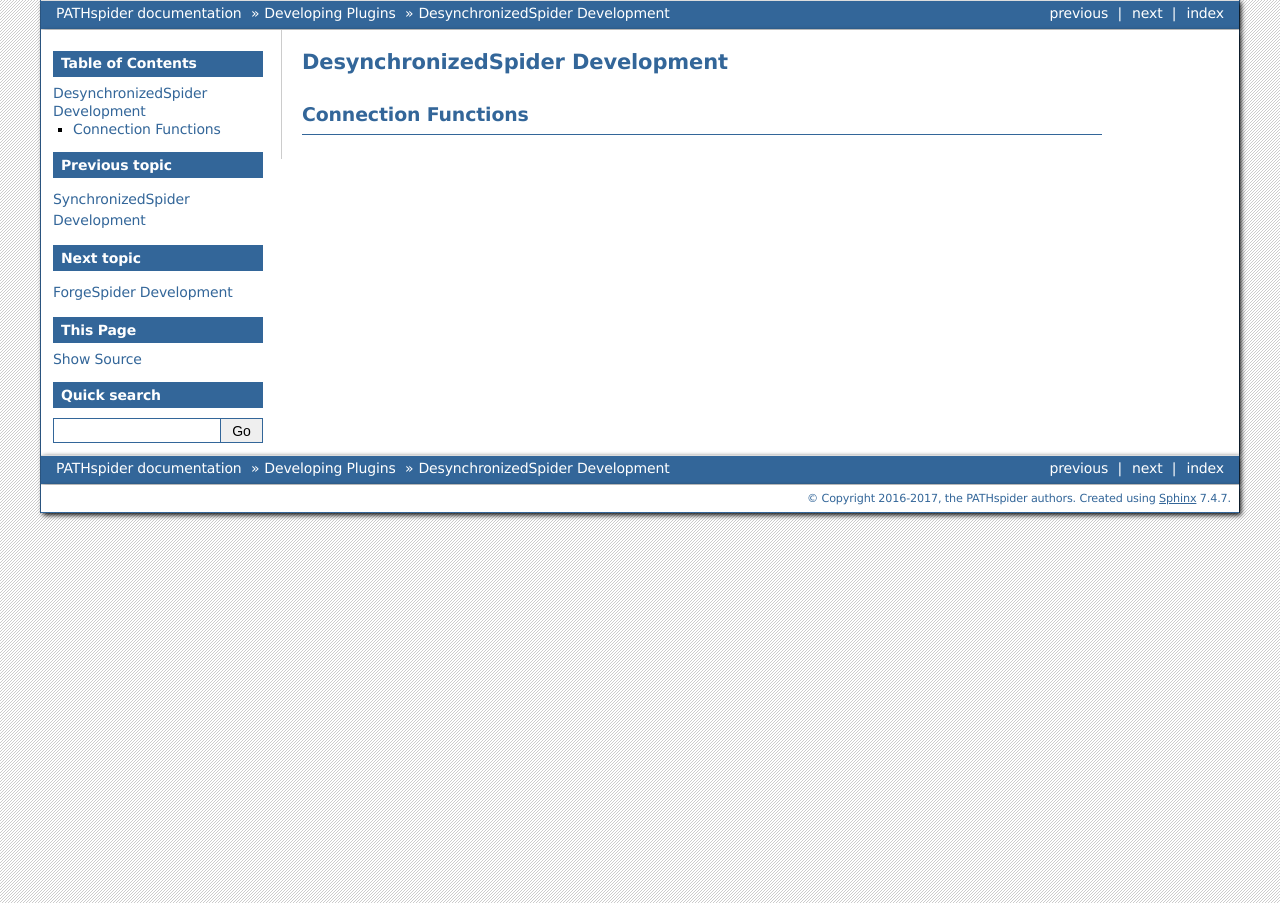
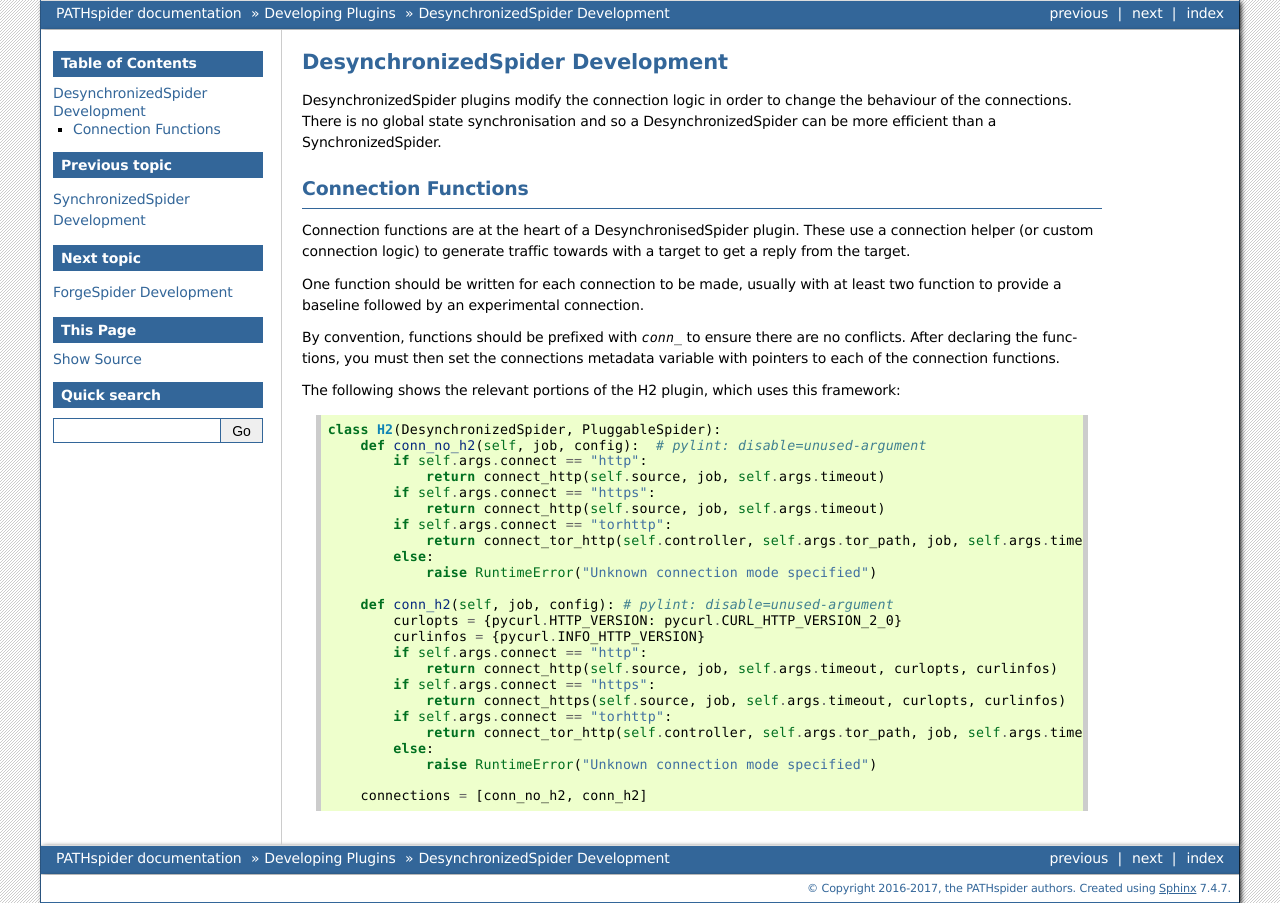
Before and after one commit to mami-project/pathspider, a Sphinx documentation site: the page built from doc/plugindev/desync.rst, in a window 1280 px wide. Built offline with Sphinx 7.4.7, drawn with Linux system fonts in a browser that asks for light colours; the version number could not be read and is left out.

Commit message:
Document writing a DesyncSpider plugin (Closes: #158)

```diff
--- a/doc/plugindev/desync.rst
+++ b/doc/plugindev/desync.rst
@@ -1,5 +1,51 @@
 DesynchronizedSpider Development
 ================================
 
+DesynchronizedSpider plugins modify the connection logic in order to change the
+behaviour of the connections. There is no global state synchronisation and so a
+DesynchronizedSpider can be more efficient than a SynchronizedSpider.
+
 Connection Functions
 --------------------
+
+Connection functions are at the heart of a DesynchronisedSpider plugin. These
+use a connection helper (or custom connection logic) to generate traffic
+towards with a target to get a reply from the target.
+
+One function should be written for each connection to be made, usually with at
+least two function to provide a baseline followed by an experimental
+connection.
+
+By convention, functions should be prefixed with `conn_` to ensure there are no
+conflicts. After declaring the functions, you must then set the connections
+metadata variable with pointers to each of the connection functions.
+
+The following shows the relevant portions of the H2 plugin, which uses this
+framework:
+
+.. code-block:: python
+
+    class H2(DesynchronizedSpider, PluggableSpider):
+        def conn_no_h2(self, job, config):  # pylint: disable=unused-argument
+            if self.args.connect == "http":
+                return connect_http(self.source, job, self.args.timeout)
+            if self.args.connect == "https":
+                return connect_http(self.source, job, self.args.timeout)
+            if self.args.connect == "torhttp":
+                return connect_tor_http(self.controller, self.args.tor_path, job, self.args.timeout)
+            else:
+                raise RuntimeError("Unknown connection mode specified")
+
+        def conn_h2(self, job, config): # pylint: disable=unused-argument
+            curlopts = {pycurl.HTTP_VERSION: pycurl.CURL_HTTP_VERSION_2_0}
+            curlinfos = {pycurl.INFO_HTTP_VERSION}
+            if self.args.connect == "http":
+                return connect_http(self.source, job, self.args.timeout, curlopts, curlinfos)
+            if self.args.connect == "https":
+                return connect_https(self.source, job, self.args.timeout, curlopts, curlinfos)
+            if self.args.connect == "torhttp":
+                return connect_tor_http(self.controller, self.args.tor_path, job, self.args.timeout, curlopts, curlinfos)
+            else:
+                raise RuntimeError("Unknown connection mode specified")
+
+        connections = [conn_no_h2, conn_h2]
```
